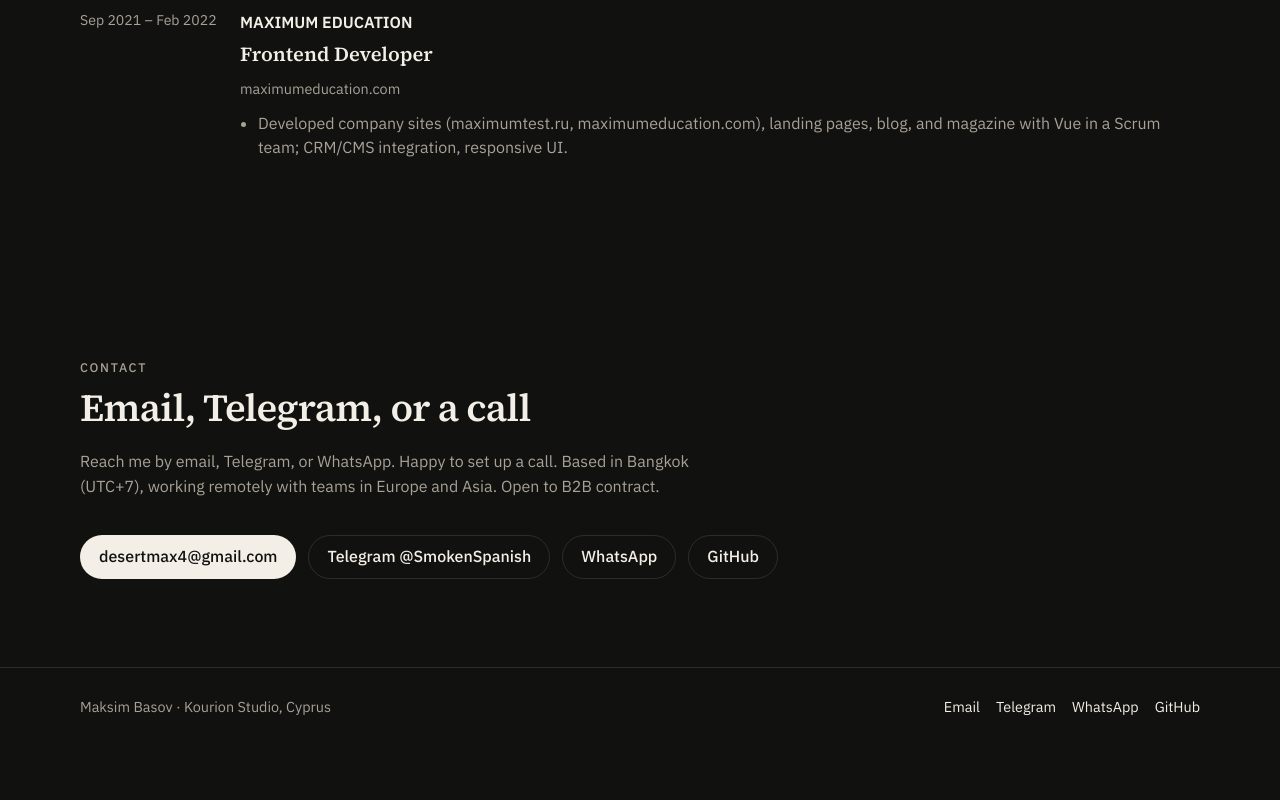
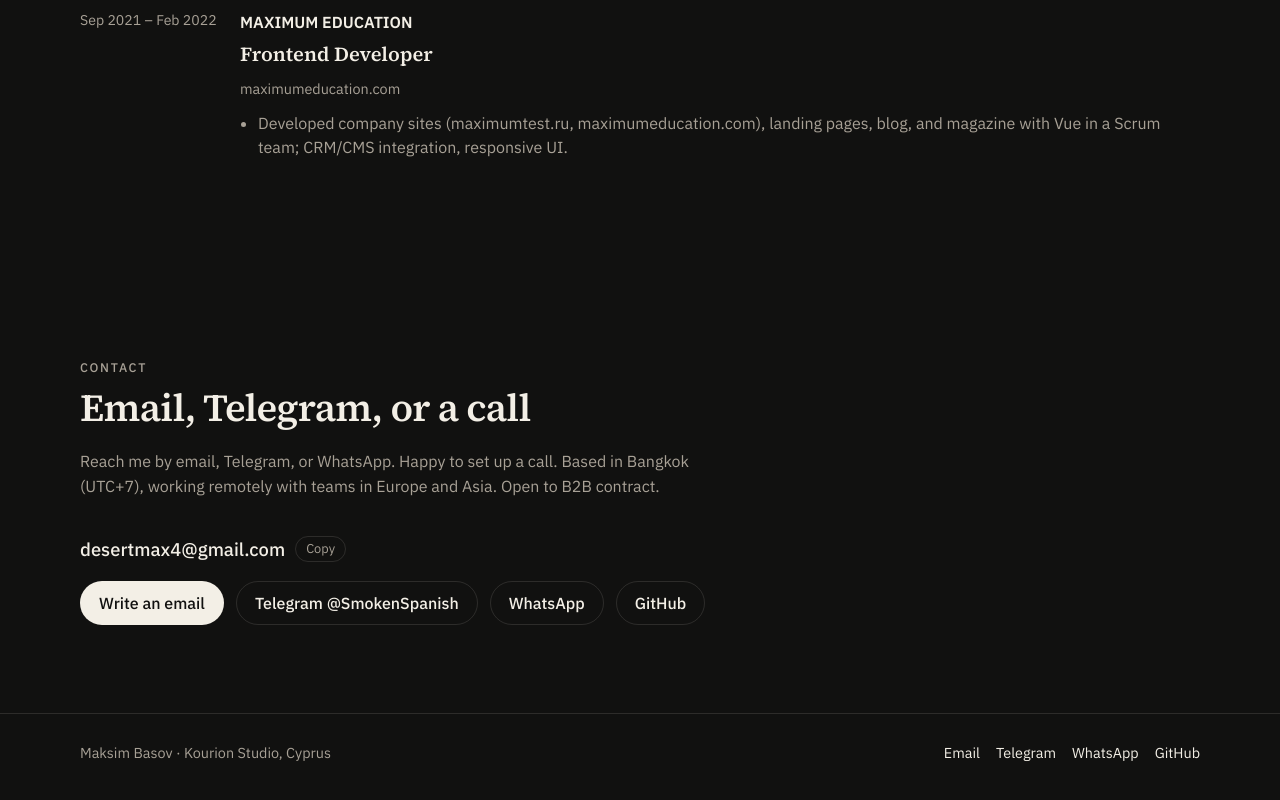
Before and after one commit to SmokenSpanish/SmokenSpanish.github.io, a React (Vite) app: page / in a window 1280 px wide. Shown: the part 9403-10203 px from the top of the page. Before the commit the page ends 10161 px from the top, so only its background shows below. Built offline with nearby package versions, Linux system fonts and the light colour scheme.

Commit message:
Make the contact email selectable and add a copy button.

```diff
--- /dev/null
+++ b/src/components/CopyEmail.module.scss
@@ -0,0 +1,35 @@
+.wrap {
+  display: inline-flex;
+  align-items: center;
+  flex-wrap: wrap;
+  gap: 10px;
+}
+
+.address {
+  color: var(--text);
+  font-weight: 500;
+  user-select: all;
+  cursor: text;
+}
+
+.copy {
+  font: inherit;
+  font-size: 0.8rem;
+  color: var(--text-muted);
+  background: transparent;
+  border: 1px solid var(--line);
+  border-radius: 999px;
+  padding: 2px 10px;
+  cursor: pointer;
+}
+
+.copy:hover {
+  border-color: var(--accent);
+  color: var(--text);
+}
+
+@media print {
+  .copy {
+    display: none;
+  }
+}
--- /dev/null
+++ b/src/components/CopyEmail.tsx
@@ -0,0 +1,32 @@
+import { useEffect, useState } from 'react';
+import { site } from '@/data/site';
+import styles from './CopyEmail.module.scss';
+
+/** Email as plain selectable text (a click selects the whole address) with a copy button. */
+export function CopyEmail() {
+  const [copied, setCopied] = useState(false);
+
+  useEffect(() => {
+    if (!copied) return;
+    const timer = window.setTimeout(() => setCopied(false), 2000);
+    return () => window.clearTimeout(timer);
+  }, [copied]);
+
+  const copy = async () => {
+    try {
+      await navigator.clipboard.writeText(site.email);
+      setCopied(true);
+    } catch {
+      // Clipboard unavailable (permissions, insecure context): the address stays selectable by hand.
+    }
+  };
+
+  return (
+    <span className={styles.wrap}>
+      <span className={styles.address}>{site.email}</span>
+      <button type="button" className={styles.copy} onClick={copy} aria-live="polite">
+        {copied ? 'Copied' : 'Copy'}
+      </button>
+    </span>
+  );
+}
--- a/src/pages/HomePage.module.scss
+++ b/src/pages/HomePage.module.scss
@@ -7,3 +7,8 @@
 .contact a {
   text-decoration: none;
 }
+
+.email {
+  font-size: 1.15rem;
+  margin: 0 0 18px;
+}
--- a/src/pages/HomePage.tsx
+++ b/src/pages/HomePage.tsx
@@ -3,6 +3,7 @@ import { PlayableCard } from '@/components/PlayableCard';
 import { Process } from '@/components/Process';
 import { FrontendWork } from '@/components/FrontendWork';
 import { ExperienceList } from '@/components/ExperienceList';
+import { CopyEmail } from '@/components/CopyEmail';
 import { playables } from '@/data/playables';
 import { site } from '@/data/site';
 import { useDocumentTitle } from '@/hooks/useDocumentTitle';
@@ -63,9 +64,12 @@ export function HomePage() {
             Reach me by email, Telegram, or WhatsApp. Happy to set up a call. Based in Bangkok
             (UTC+7), working remotely with teams in Europe and Asia. {site.availability}.
           </p>
+          <p className={styles.email}>
+            <CopyEmail />
+          </p>
           <div className={styles.contact}>
             <a className="btn btn--primary" href={`mailto:${site.email}`}>
-              {site.email}
+              Write an email
             </a>
             <a className="btn btn--ghost" href={site.telegramUrl}>
               Telegram {site.telegramHandle}
--- a/src/pages/ResumePage.tsx
+++ b/src/pages/ResumePage.tsx
@@ -2,6 +2,7 @@ import { education, experience } from '@/data/experience';
 import { site } from '@/data/site';
 import { useDocumentTitle } from '@/hooks/useDocumentTitle';
 import { withBase } from '@/lib/base';
+import { CopyEmail } from '@/components/CopyEmail';
 import styles from './ResumePage.module.scss';
 
 export function ResumePage() {
@@ -17,7 +18,7 @@ export function ResumePage() {
           <p className={styles.contacts}>
             <span>{site.location}</span>
             <span>{site.availability}</span>
-            <a href={`mailto:${site.email}`}>{site.email}</a>
+            <CopyEmail />
             <a href={site.telegramUrl}>Telegram {site.telegramHandle}</a>
             <a href={site.whatsappUrl} target="_blank" rel="noreferrer">
               WhatsApp
```
Also changed, not shown: 5 other files (tests, documents, lock files or other folders).
